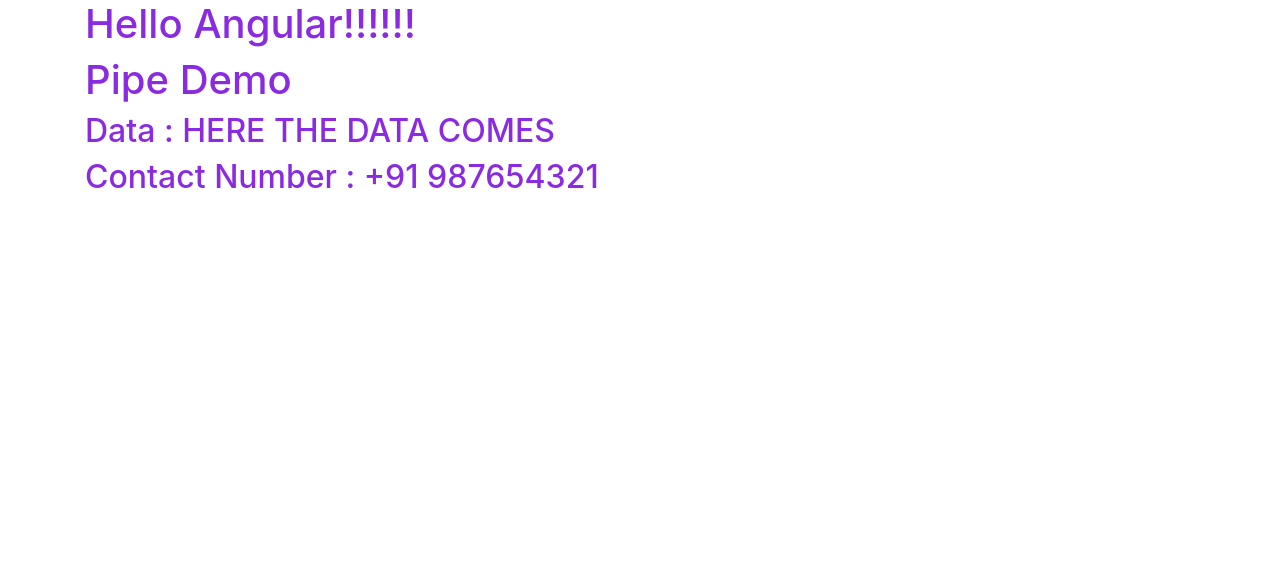
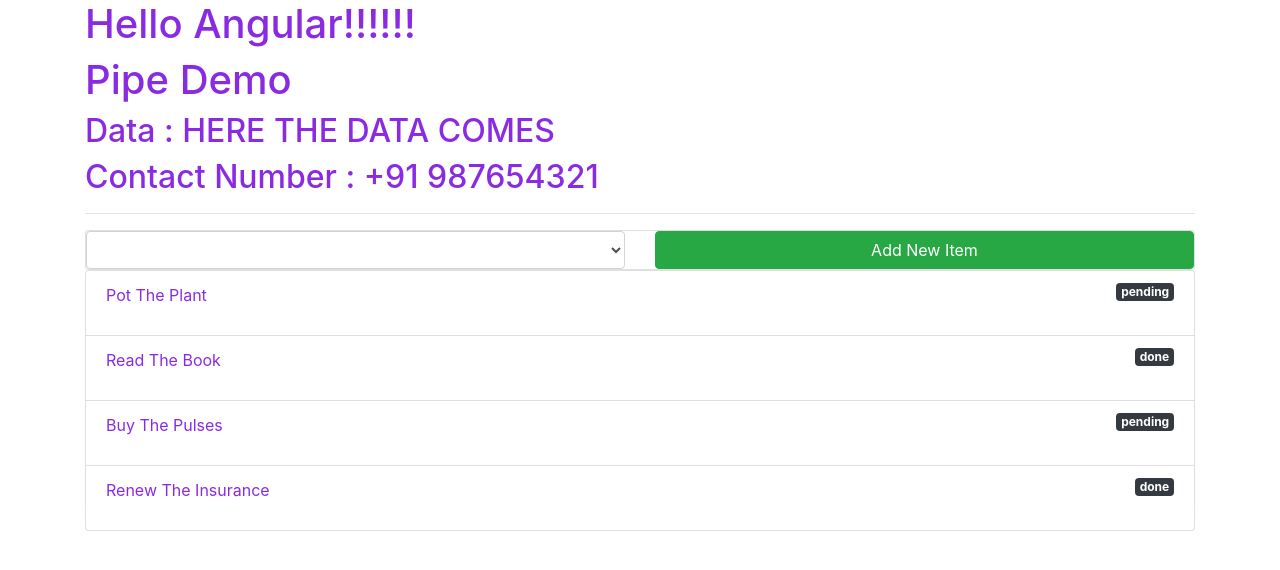
Before and after one commit to synergy2411/erricson, an Angular app: page / in a window 1280 px wide. Shown: the top 570 px of the page. Built offline with nearby package versions, Linux system fonts and the light colour scheme.

Commit message:
pure and impure pipe

```diff
--- a/src/app/app.module.ts
+++ b/src/app/app.module.ts
@@ -10,6 +10,7 @@
 import { HighlightDirective } from './directive/highlight.directive';
 import { PipeDemoComponent } from './pipe-demo/pipe-demo.component';
 import { NationalCodePipe } from './pipe/national-code.pipe';
+import { FilterPipe } from './pipe/filter.pipe';
 
 @NgModule({
   declarations: [   // Component, Pipe, Directive
@@ -20,7 +21,8 @@
     LifeCycleDemoComponent,
     HighlightDirective,
     PipeDemoComponent,
-    NationalCodePipe
+    NationalCodePipe,
+    FilterPipe
   ],
   imports: [        // Modules - Built-in / Custom Module
     BrowserModule,
--- a/src/app/pipe-demo/pipe-demo.component.html
+++ b/src/app/pipe-demo/pipe-demo.component.html
@@ -1,4 +1,34 @@
 <h1>Pipe Demo</h1>
-<h2>Data : {{ data | async | uppercase }} </h2>
-<h2>Contact Number : {{ contactNo | nationalCode}} </h2>
+<h2>Data : {{ data | async | uppercase }}</h2>
+<h2>Contact Number : {{ contactNo | nationalCode }}</h2>
 <!-- Pipe chaining -->
+<hr />
+
+<div class="card">
+  <div class="row">
+    <div class="col-sm-6 col-md-6">
+      <select [(ngModel)]="filteredStatus" class="form-control">
+        <option value="done">Completed Task</option>
+        <option value="pending">Pending Task</option>
+      </select>
+    </div>
+    <div class="col-sm-6 col-md-6">
+      <button class="btn btn-success btn-block"
+        (click) = "onAddNewItem()">Add New Item</button>
+    </div>
+  </div>
+</div>
+
+
+
+<ul class="list-group">
+  <li
+    class="list-group-item"
+    *ngFor="let todo of todos | filter: filteredStatus"
+  >
+    <p>
+      {{ todo.label | titlecase }}
+      <span class="float-right badge badge-dark">{{ todo.status }}</span>
+    </p>
+  </li>
+</ul>
--- a/src/app/pipe-demo/pipe-demo.component.ts
+++ b/src/app/pipe-demo/pipe-demo.component.ts
@@ -14,4 +14,26 @@
 
   contactNo = 987654321;
 
+  filteredStatus = "";
+
+  todos = [{
+    label: 'Pot the plant',
+    status : 'pending'
+  },{
+    label: 'read the book',
+    status : 'done'
+  },{
+    label: 'buy the pulses',
+    status : 'pending'
+  },{
+    label: 'renew the insurance',
+    status : 'done'
+  }]
+
+  onAddNewItem(){
+    this.todos.push({label : 'New Item', status : 'pending'});
+  }
+
+
+
 }
--- /dev/null
+++ b/src/app/pipe/filter.pipe.ts
@@ -0,0 +1,21 @@
+import { Pipe, PipeTransform } from '@angular/core';
+
+@Pipe({
+  name: 'filter',
+  pure : false
+})
+export class FilterPipe implements PipeTransform {
+  transform(todos: any, filteredStatus: string): any {
+    if (filteredStatus === '' || todos.length === 0) {
+      return todos;
+    }
+
+    const resultArray = [];
+    for (let todo of todos) {
+      if (todo['status'] === filteredStatus) {
+        resultArray.push(todo);
+      }
+    }
+    return resultArray;
+  }
+}
--- a/src/app/pipe/national-code.pipe.ts
+++ b/src/app/pipe/national-code.pipe.ts
@@ -3,9 +3,9 @@
 @Pipe({
   name : 'nationalCode'
 })
-export class NationalCodePipe implements PipeTransform{
+export class NationalCodePipe implements PipeTransform {
 
-  transform(contactNo: number, code: string){
+  transform(contactNo: number, code: string) {
     switch (code) {
       case 'US':
         return '+1 ' + contactNo;
```
Also changed, not shown: 1 other file (tests, documents, lock files or other folders).
